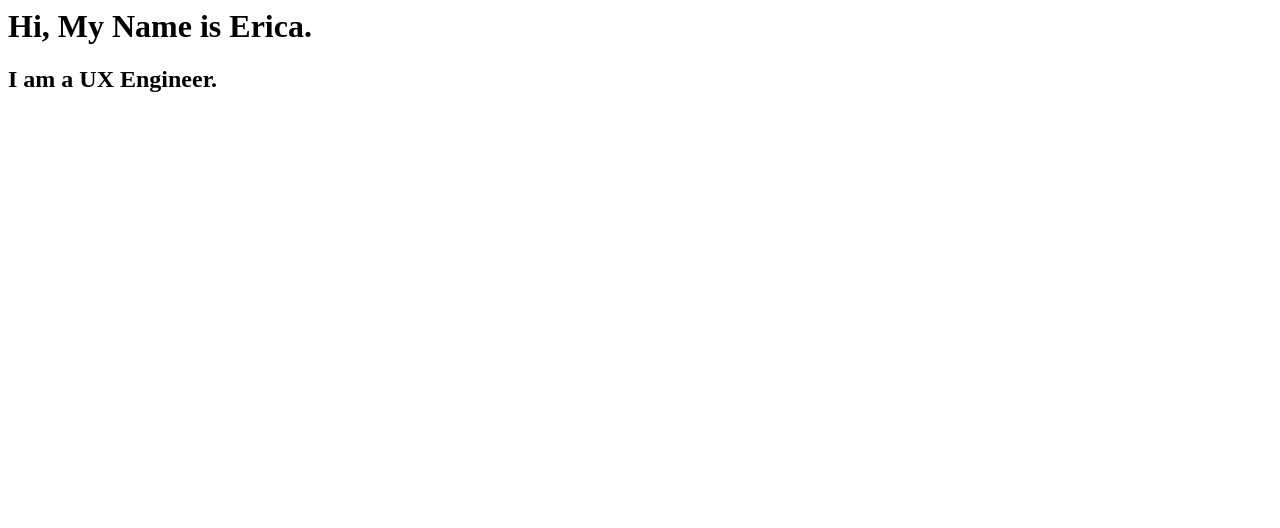
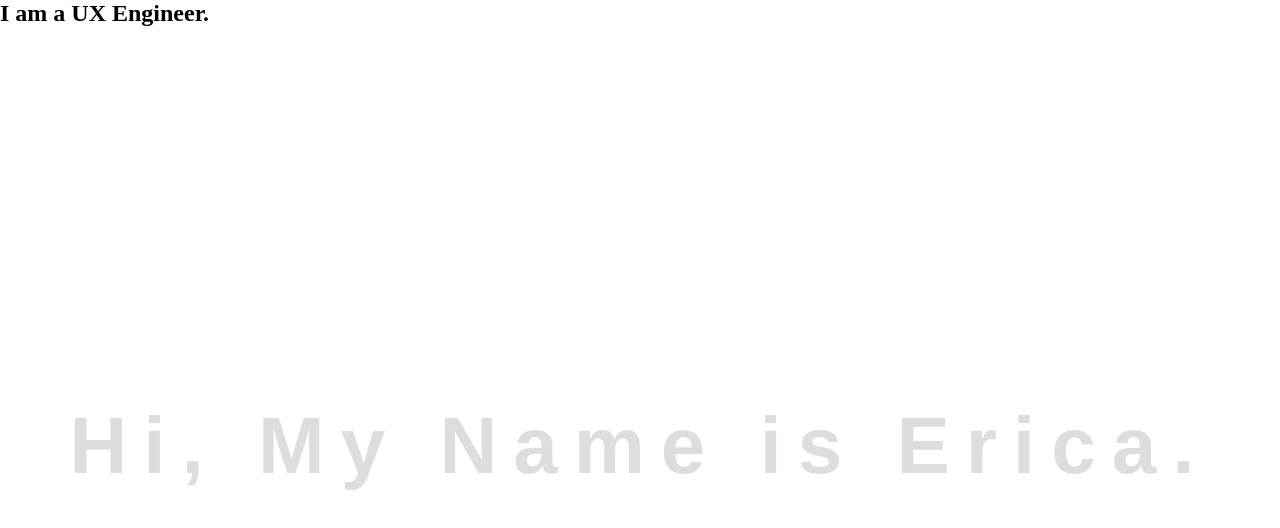
Before and after one commit to Thacker-E/EThacker_Portfolio, a plain HTML site: page index.html in a window 1280 px wide. Drawn offline with Linux system fonts and the light colour scheme; files that its build step writes are made by us from their sources.

Commit message:
Updated .html and created css and Images

```diff
--- a/index.html
+++ b/index.html
@@ -3,6 +3,7 @@
     <meta charset="UTF-8">
     <meta name="viewport" content="width=device-width, initial-scale=1.0">
     <title>Portfolio</title>
+    <link rel="stylesheet" type="text/css" href="portfolio_repo/style.css">
 </head>
 <body>
     <h1>Hi, My Name is Erica.</h1>
--- /dev/null
+++ b/style.css
@@ -0,0 +1,24 @@
+body
+{
+margin:0;
+padding:0;
+}
+section
+{
+height:100vh;
+background:#000;
+}
+h1
+{
+margin: 0;
+padding:0;
+position: absolute;
+top: 50%;
+transform: (-50%);
+width:100%;
+text-align: center;
+color: #ddd;
+font-size: 5em;
+font-family:sans-serif;
+letter-spacing: .2em;
+}
```
Also changed, not shown: 1 other file.
